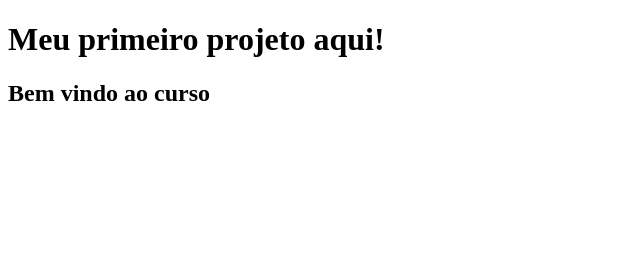
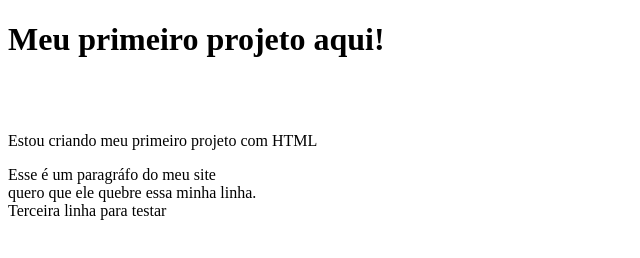
Before and after one commit to wallaceleonardo/fullStackPRO, a plain HTML site: page projeto/index.html in a window 1280 px wide. Shown: the whole page, without its empty margins (0-640 px from the left). Drawn offline with Linux system fonts and the light colour scheme.

Commit message:
Arquivo finalizado

```diff
--- a/projeto/index.html
+++ b/projeto/index.html
@@ -11,7 +11,16 @@
 <body>
 
     <h1>Meu primeiro projeto aqui!</h1>
-    <h2>Bem vindo ao curso</h2>
+
+    <br> <br>
+
+    <p>Estou criando meu primeiro projeto com HTML</p>
+
+    <p>
+        Esse é um paragráfo do meu site <br>
+        quero que ele quebre essa minha linha. <br>
+        Terceira linha para testar
+    </p>
 
 </body>
 
```
